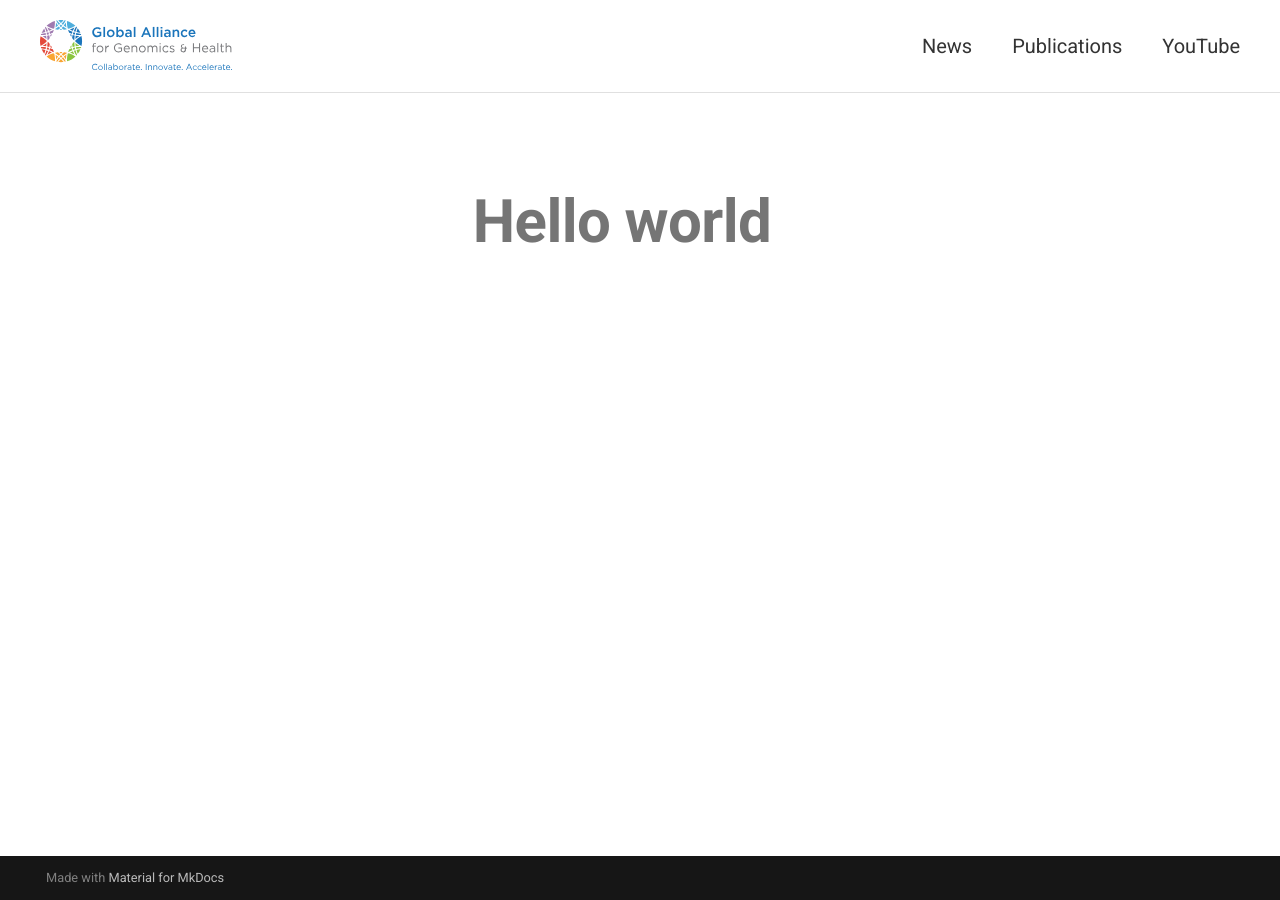
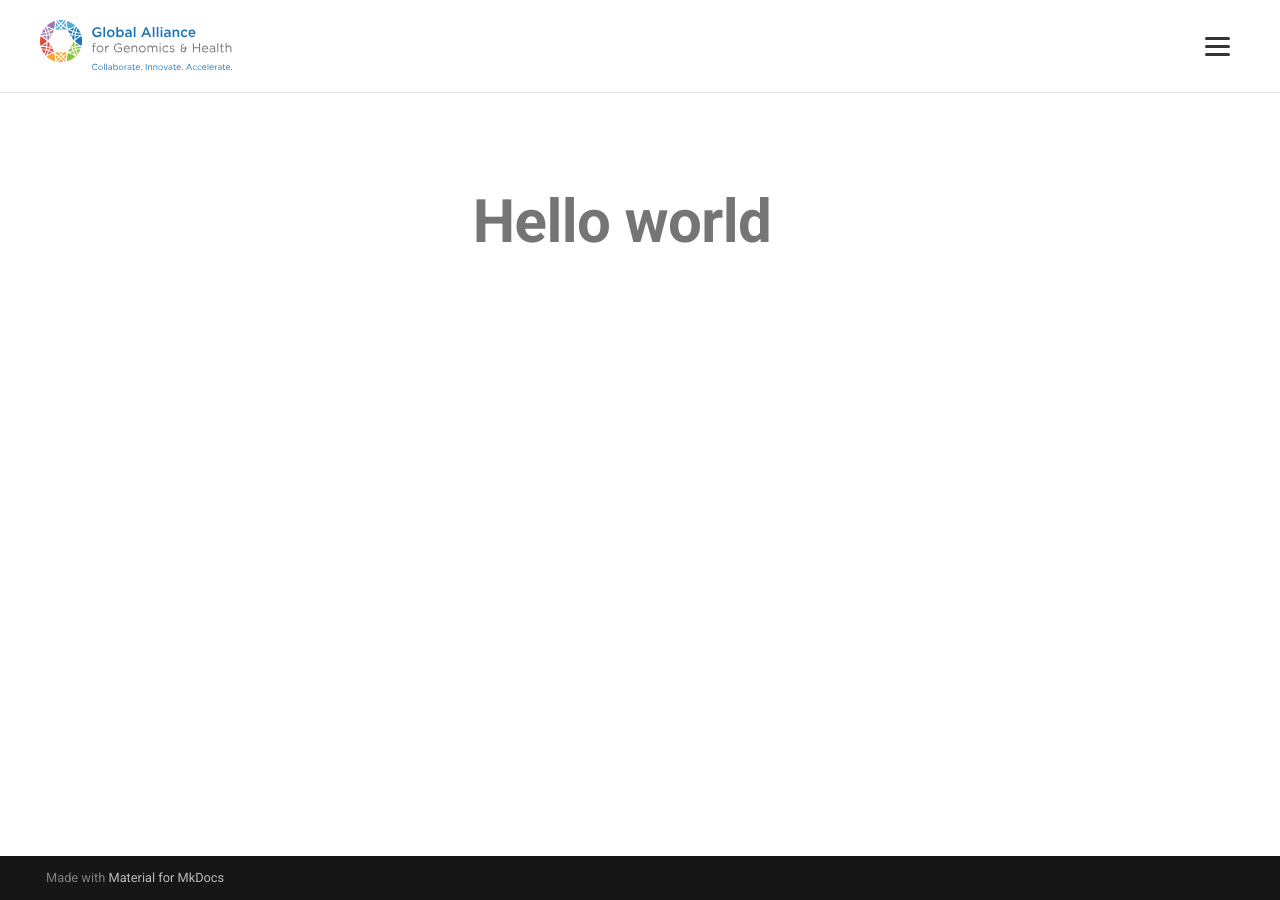
Before and after one commit to ga4gh/gks.github.io, an MkDocs documentation site: the page built from docs/about.md, in a window 1280 px wide. Built offline with MkDocs 1.6.1 and Material for MkDocs 9.7.7, drawn with Linux system fonts in a browser that asks for light colours.

Commit message:
Add video thumbnail, hamburger menu, and new content sections
- Add clickable YouTube video thumbnail with play button overlay before GKS Products section
- Replace header navigation with hamburger menu linking to all page sections
- Add YouTube section with description and channel link
- Add Publications section with two research papers
- Update image reference to gks-think-tank.jpg

🤖 Generated with [Claude Code](https://claude.com/claude-code)

Co-Authored-By: Claude <noreply@anthropic.com>

```diff
--- a/docs/overrides/partials/header.html
+++ b/docs/overrides/partials/header.html
@@ -4,9 +4,43 @@
             <img src="{{ 'img/ga4gh-logo.svg' | url }}" alt="GA4GH Logo">
         </a>
     </div>
-    <nav class="custom-header-nav">
-        <a href="#news">News</a>
-        <a href="#publications">Publications</a>
-        <a href="https://www.youtube.com/@GA4GH" target="_blank">YouTube</a>
-    </nav>
+    <div class="hamburger-menu">
+        <button class="hamburger-button" aria-label="Menu" onclick="toggleMenu()">
+            <span></span>
+            <span></span>
+            <span></span>
+        </button>
+        <nav class="hamburger-nav" id="hamburgerNav">
+            <a href="#gks-products-and-study-groups">GKS Products and Study Groups</a>
+            <a href="#community">Community</a>
+            <a href="#gks-in-action">GKS In Action</a>
+            <a href="#youtube">YouTube</a>
+            <a href="#publications">Publications</a>
+            <a href="#contact">Contact</a>
+        </nav>
+    </div>
 </header>
+
+<script>
+function toggleMenu() {
+    const nav = document.getElementById('hamburgerNav');
+    nav.classList.toggle('active');
+}
+
+// Close menu when clicking outside
+document.addEventListener('click', function(event) {
+    const hamburgerMenu = document.querySelector('.hamburger-menu');
+    const nav = document.getElementById('hamburgerNav');
+
+    if (!hamburgerMenu.contains(event.target) && nav.classList.contains('active')) {
+        nav.classList.remove('active');
+    }
+});
+
+// Close menu when clicking on a link
+document.querySelectorAll('.hamburger-nav a').forEach(link => {
+    link.addEventListener('click', function() {
+        document.getElementById('hamburgerNav').classList.remove('active');
+    });
+});
+</script>
--- a/docs/stylesheets/extra.css
+++ b/docs/stylesheets/extra.css
@@ -115,21 +115,72 @@ nav[class*="toc"],
     width: auto;
 }
 
-.custom-header-nav {
-    display: flex;
-    gap: 2rem;
-    align-items: center;
+/* Hamburger menu container */
+.hamburger-menu {
+    position: relative;
 }
 
-.custom-header-nav a {
+/* Hamburger button */
+.hamburger-button {
+    background: none;
+    border: none;
+    cursor: pointer;
+    padding: 0.5rem;
+    display: flex;
+    flex-direction: column;
+    gap: 5px;
+    z-index: 1001;
+}
+
+.hamburger-button span {
+    display: block;
+    width: 25px;
+    height: 3px;
+    background-color: #333;
+    transition: all 0.3s;
+    border-radius: 2px;
+}
+
+/* Hamburger navigation menu */
+.hamburger-nav {
+    position: absolute;
+    top: calc(100% + 1rem);
+    right: 0;
+    background-color: white;
+    border: 1px solid #e0e0e0;
+    border-radius: 8px;
+    box-shadow: 0 4px 12px rgba(0,0,0,0.15);
+    min-width: 250px;
+    opacity: 0;
+    visibility: hidden;
+    transform: translateY(-10px);
+    transition: all 0.3s ease;
+    z-index: 1000;
+}
+
+.hamburger-nav.active {
+    opacity: 1;
+    visibility: visible;
+    transform: translateY(0);
+}
+
+.hamburger-nav a {
+    display: block;
     color: #333;
     text-decoration: none;
     font-weight: 500;
     font-size: 1rem;
-    transition: color 0.2s;
+    padding: 0.75rem 1.5rem;
+    transition: background-color 0.2s, color 0.2s;
+    border-bottom: 1px solid #f0f0f0;
 }
 
-.custom-header-nav a:hover {
+.hamburger-nav a:last-child {
+    border-bottom: none;
+}
+
+.hamburger-nav a:hover {
+    background-color: #f5f5f5;
     color: #0066cc;
 }
 
@@ -144,10 +195,21 @@ nav[class*="toc"],
     border-bottom-color: #333;
 }
 
-[data-md-color-scheme="slate"] .custom-header-nav a {
-    color: #fff;
+[data-md-color-scheme="slate"] .hamburger-button span {
+    background-color: #fff;
 }
 
-[data-md-color-scheme="slate"] .custom-header-nav a:hover {
+[data-md-color-scheme="slate"] .hamburger-nav {
+    background-color: #2a2a2a;
+    border-color: #444;
+}
+
+[data-md-color-scheme="slate"] .hamburger-nav a {
+    color: #fff;
+    border-bottom-color: #444;
+}
+
+[data-md-color-scheme="slate"] .hamburger-nav a:hover {
+    background-color: #333;
     color: #64b5f6;
 }
```
Also changed, not shown: docs/index.md (+19 -1 lines).
